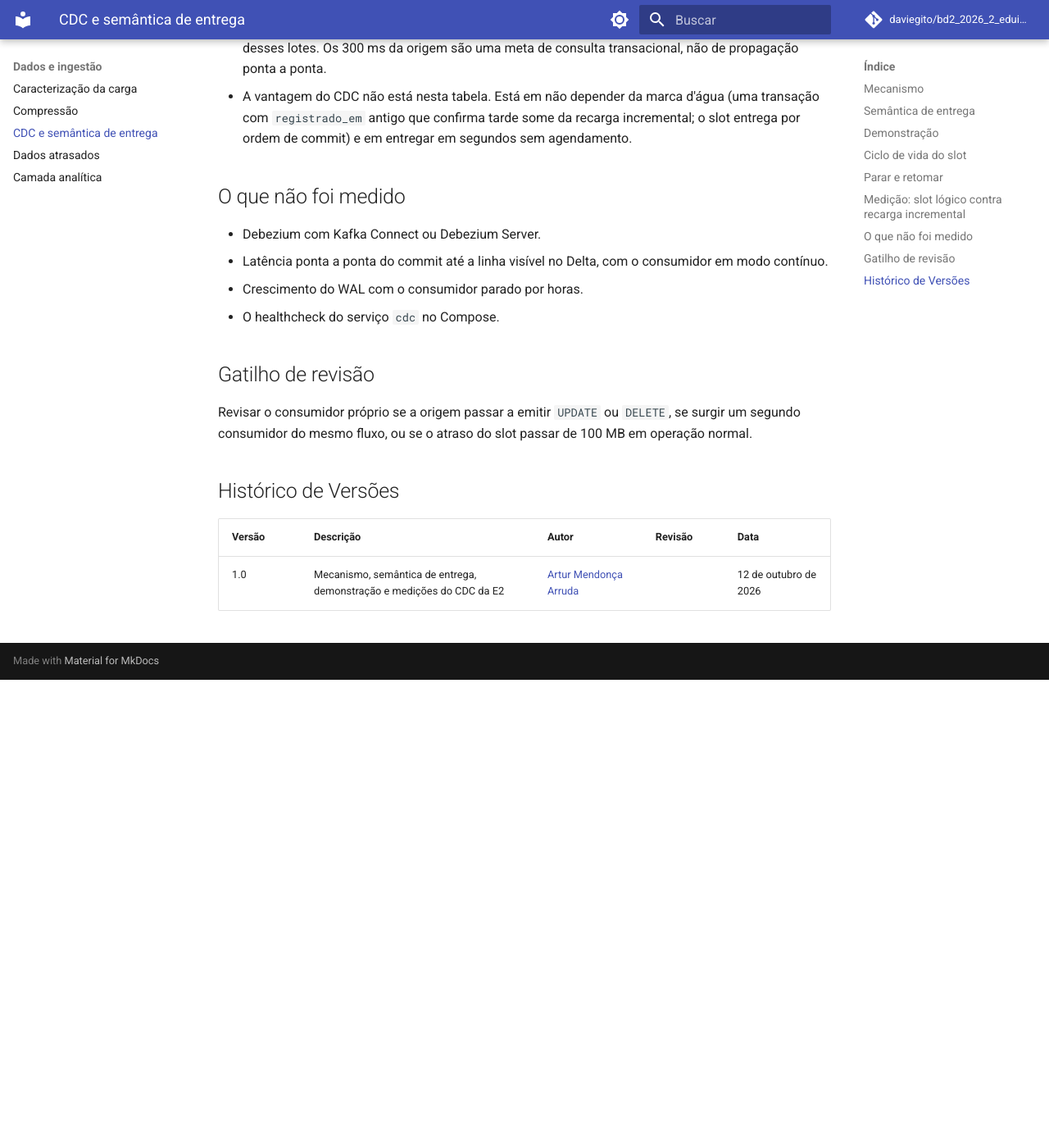
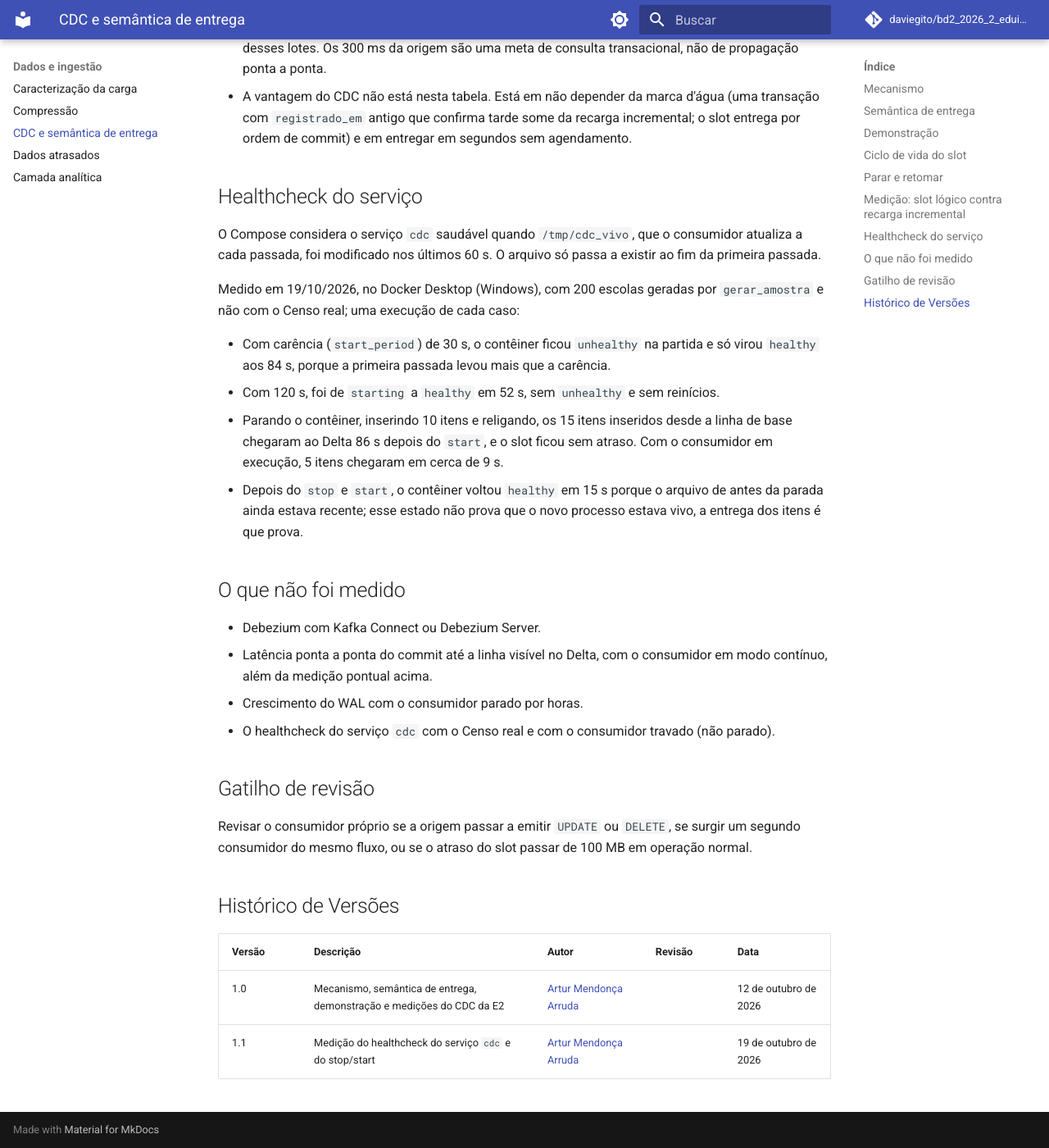
Before and after one commit to daviegito/bd2_2026_2_eduinfra, an MkDocs documentation site: the page built from docs/cdc-e-semantica-de-entrega.md, in a window 1280 px wide and 1400 px high, scrolled down 3195 px. Shown: the whole window at 82% size. Built offline with MkDocs 1.6.1 and Material for MkDocs 9.7.7, drawn with Linux system fonts in a browser that asks for light colours; comment, search, counter and statistics services are not loaded; before the commit the page ends 4024 px from its top, so only the background shows below that.

Commit message:
fix: corrige links da disciplina e registra a medição do healthcheck
Os links para a política de uso de IA e para o cronograma apontavam para o
endereço antigo do site (unb-bd2.github.io/Disciplina/), que retorna 404. O
endereço atual é unb-bd2.github.io/PlanoEnsino/.

O documento do CDC passa a registrar a medição do healthcheck do serviço cdc
em vez de listá-la como não medida, e o comentário do compose passa a dizer
que a primeira passada levou de cerca de 50 a 86 s.

```diff
--- a/docker-compose.yml
+++ b/docker-compose.yml
@@ -57,8 +57,8 @@
       interval: 15s
       timeout: 5s
       retries: 3
-      # A primeira passada depois de subir leva de 65 a 86 s no Docker Desktop
-      # (medido); só então o consumidor cria /tmp/cdc_vivo.
+      # A primeira passada depois de subir levou de cerca de 50 a 86 s no Docker
+      # Desktop (medido); só então o consumidor cria /tmp/cdc_vivo.
       start_period: 120s
 
 volumes:
--- a/docs/cdc-e-semantica-de-entrega.md
+++ b/docs/cdc-e-semantica-de-entrega.md
@@ -144,13 +144,35 @@
   incremental; o slot entrega por ordem de commit) e em entregar em segundos
   sem agendamento.
 
+## Healthcheck do serviço
+
+O Compose considera o serviço `cdc` saudável quando `/tmp/cdc_vivo`, que o
+consumidor atualiza a cada passada, foi modificado nos últimos 60 s. O arquivo
+só passa a existir ao fim da primeira passada.
+
+Medido em 19/10/2026, no Docker Desktop (Windows), com 200 escolas geradas por
+`gerar_amostra` e não com o Censo real; uma execução de cada caso:
+
+- Com carência (`start_period`) de 30 s, o contêiner ficou `unhealthy` na
+  partida e só virou `healthy` aos 84 s, porque a primeira passada levou mais
+  que a carência.
+- Com 120 s, foi de `starting` a `healthy` em 52 s, sem `unhealthy` e sem
+  reinícios.
+- Parando o contêiner, inserindo 10 itens e religando, os 15 itens inseridos
+  desde a linha de base chegaram ao Delta 86 s depois do `start`, e o slot ficou
+  sem atraso. Com o consumidor em execução, 5 itens chegaram em cerca de 9 s.
+- Depois do `stop` e `start`, o contêiner voltou `healthy` em 15 s porque o
+  arquivo de antes da parada ainda estava recente; esse estado não prova que o
+  novo processo estava vivo, a entrega dos itens é que prova.
+
 ## O que não foi medido
 
 - Debezium com Kafka Connect ou Debezium Server.
 - Latência ponta a ponta do commit até a linha visível no Delta, com o
-  consumidor em modo contínuo.
+  consumidor em modo contínuo, além da medição pontual acima.
 - Crescimento do WAL com o consumidor parado por horas.
-- O healthcheck do serviço `cdc` no Compose.
+- O healthcheck do serviço `cdc` com o Censo real e com o consumidor travado
+  (não parado).
 
 ## Gatilho de revisão
 
@@ -163,3 +185,4 @@
 | Versão | Descrição | Autor | Revisão | Data |
 | --- | --- | --- | --- | --- |
 | 1.0 | Mecanismo, semântica de entrega, demonstração e medições do CDC da E2 | [Artur Mendonça Arruda](https://github.com/ArtyMend07) |  | 12 de outubro de 2026 |
+| 1.1 | Medição do healthcheck do serviço `cdc` e do stop/start | [Artur Mendonça Arruda](https://github.com/ArtyMend07) |  | 19 de outubro de 2026 |
```
Also changed, not shown: AI-USAGE.md (+1 -1 lines), README.md (+1 -1 lines), docs/projeto.md (+1 -1 lines).
